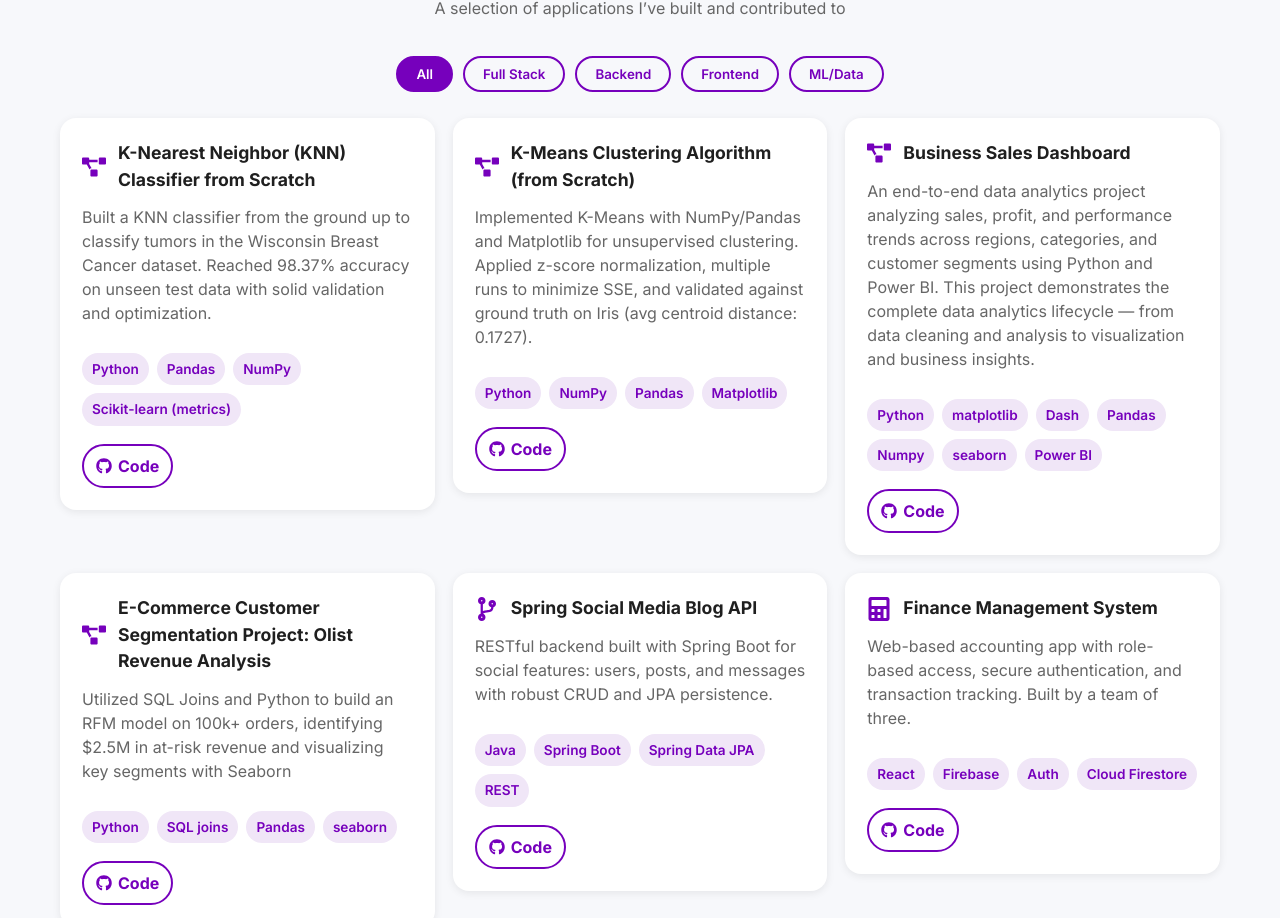
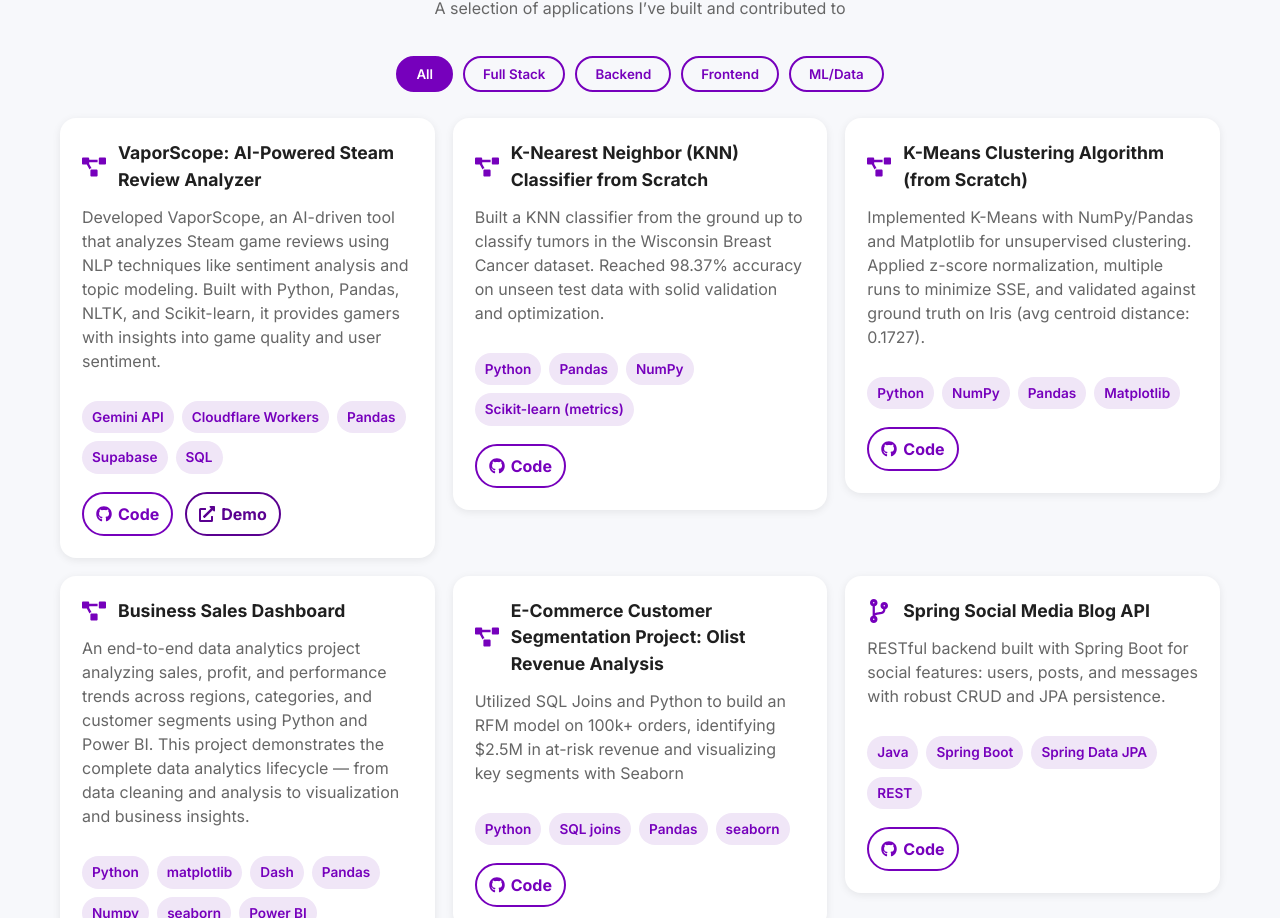
Before and after one commit to davidqm7/React-portfolio, a React (Vite) app: page / in a window 1280 px wide. Shown: the part 3015-3933 px from the top of the page. Built offline with nearby package versions, Linux system fonts and the light colour scheme.

Commit message:
added vaporscope

```diff
--- a/src/data/projects.jsx
+++ b/src/data/projects.jsx
@@ -18,6 +18,17 @@ export const projectFilters = [
 
 export const projectsData = [
   // ML/Data projects
+  {
+    id:'vapor-scope',
+    title: 'VaporScope: AI-Powered Steam Review Analyzer',
+    category: 'fullstack',
+    icon: <FaProjectDiagram />,
+    description:
+      'Developed VaporScope, an AI-driven tool that analyzes Steam game reviews using NLP techniques like sentiment analysis and topic modeling. Built with Python, Pandas, NLTK, and Scikit-learn, it provides gamers with insights into game quality and user sentiment.',
+    tech: ['Gemini API', 'Cloudflare Workers', 'Pandas', 'Supabase', 'SQL'],
+    repo: 'https://github.com/davidqm7/VaporScope',
+    demo: 'https://chromewebstore.google.com/detail/vaporscope-steam-review-a/jjijnfboadbbebbbljkohheepooleinb?pli=1'
+  },
   {
     id: 'p-knn',
     title: 'K-Nearest Neighbor (KNN) Classifier from Scratch',
```
